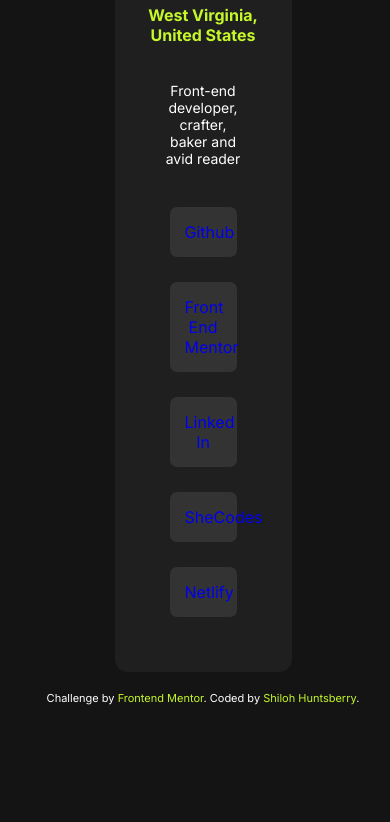
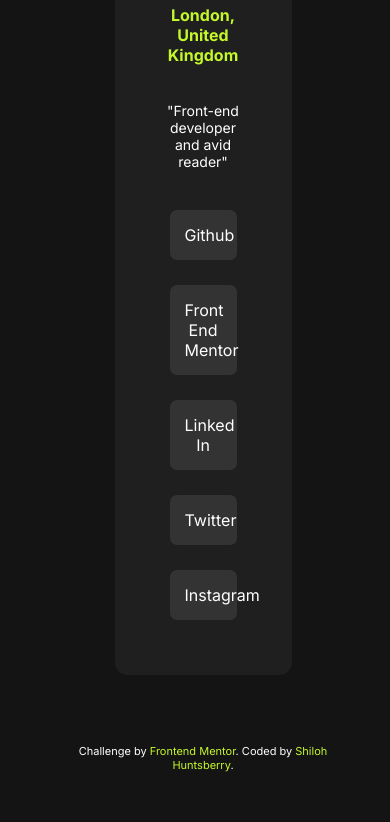
Before and after one commit to HuntsberryS/project3, a plain HTML site: page index.html in a window 390 px wide. Shown: the part 345-1167 px from the top of the page. Before the commit the page ends 1050 px from the top, so only its background shows below. Drawn offline with Linux system fonts and the light colour scheme; a web font is replaced by a local one.

Commit message:
responsive design updates

```diff
--- a/index.html
+++ b/index.html
@@ -23,20 +23,18 @@
   <body>
     <div class="main">
       <div class="image"><img src="./assets/images/avatar-jessica.jpeg" /></div>
-      <h1>Shiloh Huntsberry</h1>
-      <h4>West Virginia, United States</h4>
-      <p>Front-end developer, crafter, baker and avid reader</p>
+      <h1>Jessica Randall</h1>
+      <h4>London, United Kingdom</h4>
+      <p>"Front-end developer and avid reader"</p>
       <div class="button">
-        <a href="https://github.com/HuntsberryS">Github </a>
+        <a href="#">Github </a>
       </div>
       <div class="button">
-        <a href="https://www.frontendmentor.io/profile/HuntsberryS"
-          >Front End Mentor
-        </a>
+        <a href="#">Front End Mentor </a>
       </div>
       <div class="button"><a href="#">Linked In </a></div>
-      <div class="button"><a href="#">SheCodes </a></div>
-      <div class="button"><a href="#">Netlify </a></div>
+      <div class="button"><a href="#">Twitter </a></div>
+      <div class="button"><a href="#">Instagram </a></div>
     </div>
 
     <div class="attribution">
--- a/styles.css
+++ b/styles.css
@@ -20,6 +20,7 @@ body {
 .attribution {
   font-size: 11px;
   text-align: center;
+  padding: 50px;
 }
 .attribution a {
   color: hsl(228, 45%, 44%);
@@ -44,6 +45,7 @@ p {
 }
 a {
   text-decoration: none;
+  color: white;
 }
 img {
   border-radius: 50%;
@@ -60,3 +62,17 @@ h4 {
 .button a:hover {
   color: black;
 }
+
+@media screen and (max-width: 375px) {
+  .main {
+    width: 75%;
+    padding: 5px;
+  }
+  img {
+    width: 100px;
+    height: 100px;
+  }
+  .button {
+    margin: 12px;
+  }
+}
```
